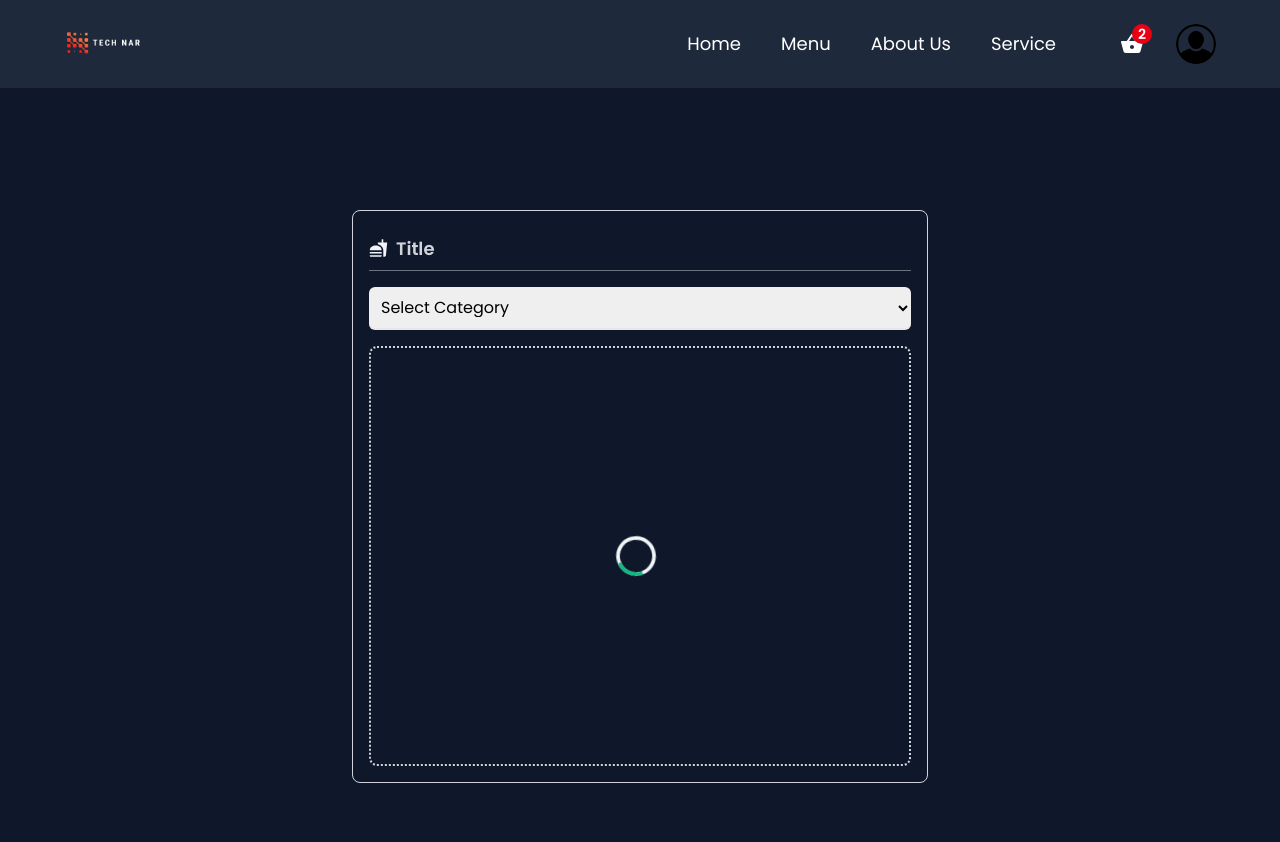
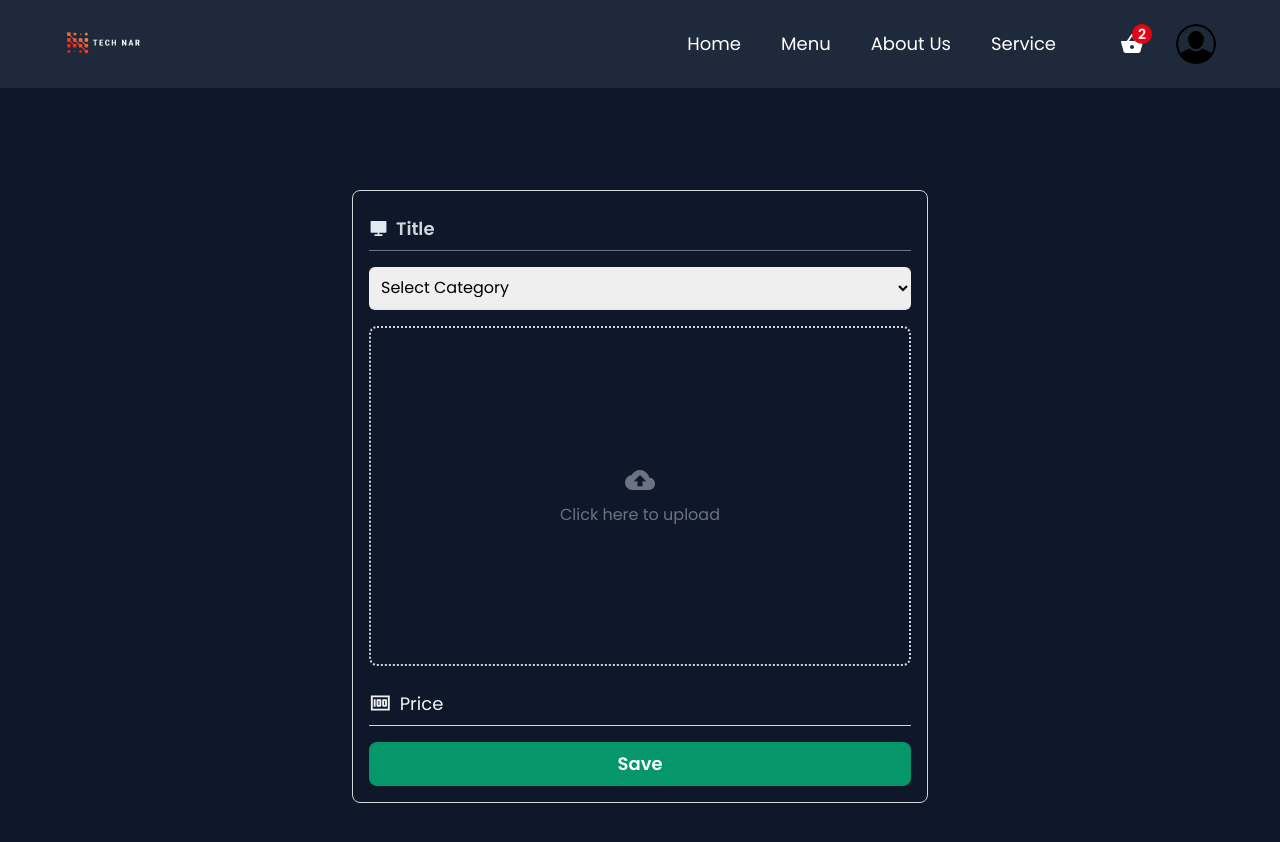
Before and after one commit to Benjcrpy/E-commerce-TechNar, a React (Create React App) app: page /createItem in a window 1280 px wide. Shown: the top 842 px of the page. Built offline with nearby package versions, Linux system fonts and the light colour scheme.

Commit message:
Save Github

```diff
--- a/src/components/CreateContainer.jsx
+++ b/src/components/CreateContainer.jsx
@@ -1,22 +1,75 @@
 import React, { useState } from "react"
 import { motion } from "framer-motion";
 
-import { MdFastfood } from "react-icons/md"
+import { RiComputerFill } from "react-icons/ri"
+import { MdCloudUpload, MdDelete,   MdMoney } from "react-icons/md";
 import { categories } from "../utils/data";
 import Loader from "./Loader";
+import { getDownloadURL, deleteObject, ref, StringFormat, uploadBytesResumable } from "firebase/storage"
+import { storage } from "../firebase.config";
+
+
+
 const CreateContainer = () => {
-
   const [title, setTitle] = useState("");
-  const [calories, setCalories] = useState("");
   const [price, setPrice] = useState("");
   const [category, setCategory] = useState(null);
   const [imageAsset, setImageAsset] = useState(null);
-  const [fields, setFields] = useState(false);
+  const [fields, setFields] = useState(null);
   const [alertStatus, setAlertStatus] = useState("danger");
   const [msg, setMsg] = useState(null);
-  const [isLoading, setIsLoading] = useState(true);
+  const [isLoading, setIsLoading] = useState(false);
 
+  const uploadImage = (e) => {
+    setIsLoading(true);
+    const imageFile = e.target.files[0];
+    const storageRef = ref(storage, `Images/${Date.now()}-${imageFile.name}`);
+    const uploadTask = uploadBytesResumable(storageRef, imageFile);
 
+    uploadTask.on("state_changed", (snapshot) => {
+      const uploadProgpress = (snapshot.bytesTransferred / snapshot.totalBytes) * 100;
+      },
+      (error) => {
+        console.log(error);
+        setFields(true);
+        setMsg("Error uploading : Please try again");
+        setAlertStatus("danger");
+        setTimeout(() => {
+          setFields(false);
+          setIsLoading(false);
+        }, 3000);
+      },
+      () => {
+        getDownloadURL(uploadTask.snapshot.ref).then((downloadURL) => {
+          setImageAsset(downloadURL);
+          setIsLoading(false);
+          setFields(true);
+          setMsg("Your Image Uploaded Successfully");
+          setAlertStatus("success");
+          setTimeout(() => {
+            setFields(false);
+          }, 3000);
+        });
+      }
+    );
+  };
+
+  const deleteImage = () => {
+    setIsLoading(true);
+    const deleteRef = ref(storage, imageAsset);
+    deleteObject(deleteRef).then(() => {
+      setImageAsset(null);
+      setIsLoading(false);
+      setFields(true);
+      setMsg("Your Image Deleted Successfully");
+      setAlertStatus("sucess");
+      setTimeout(() => {
+        setFields(false)
+      }, 3000);
+    });
+  };
+
+  const saveDetail = () => {}
 
   return (
     <div className="w-full min-h-screen flex items-center justify-center">
@@ -37,7 +90,7 @@ const CreateContainer = () => {
         )}
 
         <div className="w-full py-2 border-b border-gray-500 flex items-center gap-2">
-            <MdFastfood className="text-xl text-slate-100" />
+            <RiComputerFill className="text-xl text-slate-200" />
             <input
               type="text"
               required
@@ -65,12 +118,59 @@ const CreateContainer = () => {
                   ))}
           </select>
         </div>
-          <div className="group flex justify-center items-center flex-col border-2 border-dotted border-gray-300 w-full h-255 md:h-420 cursor-pointer rounded-lg">
-              {isLoading ? <Loader /> : <></>}
+          <div className="group flex justify-center items-center flex-col border-2
+          border-dotted border-gray-300 w-full h-225 md:h-340 cursor-pointer rounded-lg">
+            {isLoading ? (
+              <Loader />
+              ) : (
+               <>
+                {!imageAsset ? (
+                  <>
+                      <label className="w-full h-full flex flex-col items-center justify-center cursor-pointer">
+                      <div className="w-full h-full flex flex-col items-center justify-center gap-2">
+                      <MdCloudUpload className="text-gray-500 text-3xl hover:text-gray-700" />
+                       <p className="text-gray-500 hover:text-gray-700">
+                        Click here to upload
+                       </p>
+                    </div>
+                    <input type="file" name="uploadimage" accept="image/*"
+                    onChange={uploadImage} className="w-0 h-0"/>
+                  </label>
+                </>
+               ) : (
+               <>
+                  <div className="relative h-full">
+                    <img src={imageAsset} alt="uploaded images" className="w-full h-full object-cover"/>
+                    <button type="button" className="absolute bottom-3 right-3 p-3 rounded-full bg-red-500 text-xl cursor-pointer outline-none hover:shadow-md duration-500
+                    transition-all ease-in-out" onClick={deleteImage}> <MdDelete className="text-white" /> </button>
+
+                  </div>
+               </>
+              )}
+            </>
+          )}
+        </div>
+
+        <div className="w-full flex flex-col md:flex-row items-center gap-3">
+          <div className="w-full py-2 border-b border-gray-300 flex
+          items-center gap-2">
+            <MdMoney className="text-slate-100 text-2xl"/>
+            <input className="w-full h-full text-lg bg-transparent outline-none border-none placeholder:text-slate-100"
+            type="text"
+            required
+            value={price}
+            onChange={(e) => setPrice(e.target.value)}
+            placeholder="Price"/>
           </div>
+        </div>
+
+        <div className="flex items-center w-full">
+          <button type="button" className="w-full h-full items-center justify-center border-none outline-none bg-emerald-600 px-12 py-2 rounded-lg text-lg text-white font-semibold"
+          onClick={saveDetail}> Save </button>
+        </div>
       </div>
     </div>
-  )
-}
+  );
+};
 
 export default CreateContainer
--- a/src/components/Header.jsx
+++ b/src/components/Header.jsx
@@ -61,11 +61,11 @@ const Header = () => {
             exit={{ opacity: 0, x: 200 }}
             className="flex items-center gap-10"
           >
-           <li className="text-lg text-white hover:text-orange-600 duration-100 transition-all ease-in-out cursor-pointer"
+           <Link to={"/"} className="text-lg text-white hover:text-orange-600 duration-100 transition-all ease-in-out cursor-pointer"
 
             >
               Home
-            </li>
+            </Link>
             <li className="text-lg text-white hover:text-orange-600 duration-100 transition-all ease-in-out cursor-pointer"
 
             >
@@ -101,7 +101,7 @@ const Header = () => {
             {
               isMenu && (
                 <div className="w-40 bg-gray-100 shadow-xl rounded-lg flex flex-col absolute top-13 right-0">
-            {user && user.email === "anthonyagapay709@gmail.com" && (
+            {user && user.email === "anthonyagapay709@gmail.com" &&  (
               <Link to={"/createItem"}>
                 <p className="px-4 py-2 flex items-center gap-3 cursor-pointer hover:bg-slate-100 transition-all duration-100 ease-in-out text-textColor text-base"
                 onClick={() => setIsMenu(false)}
```
